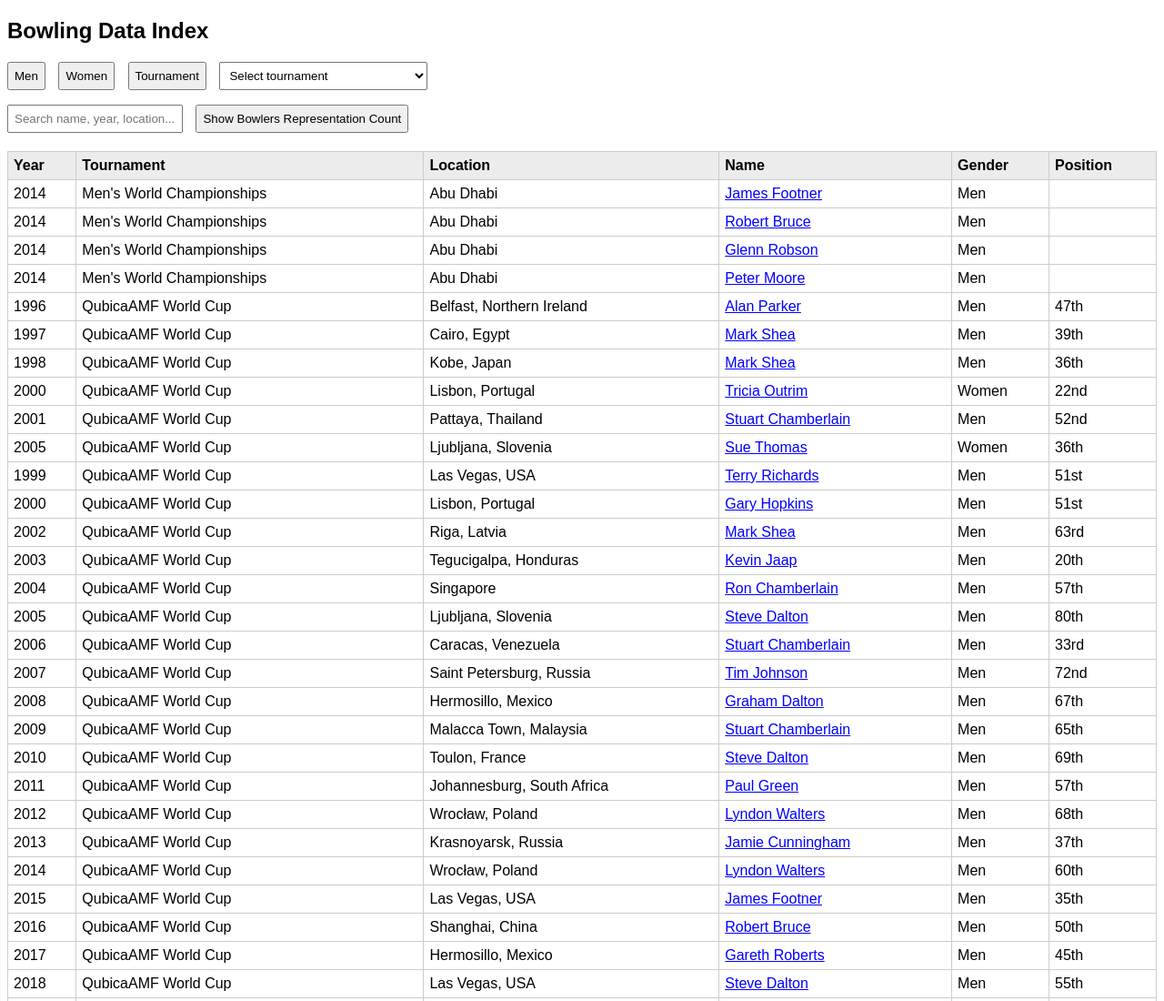
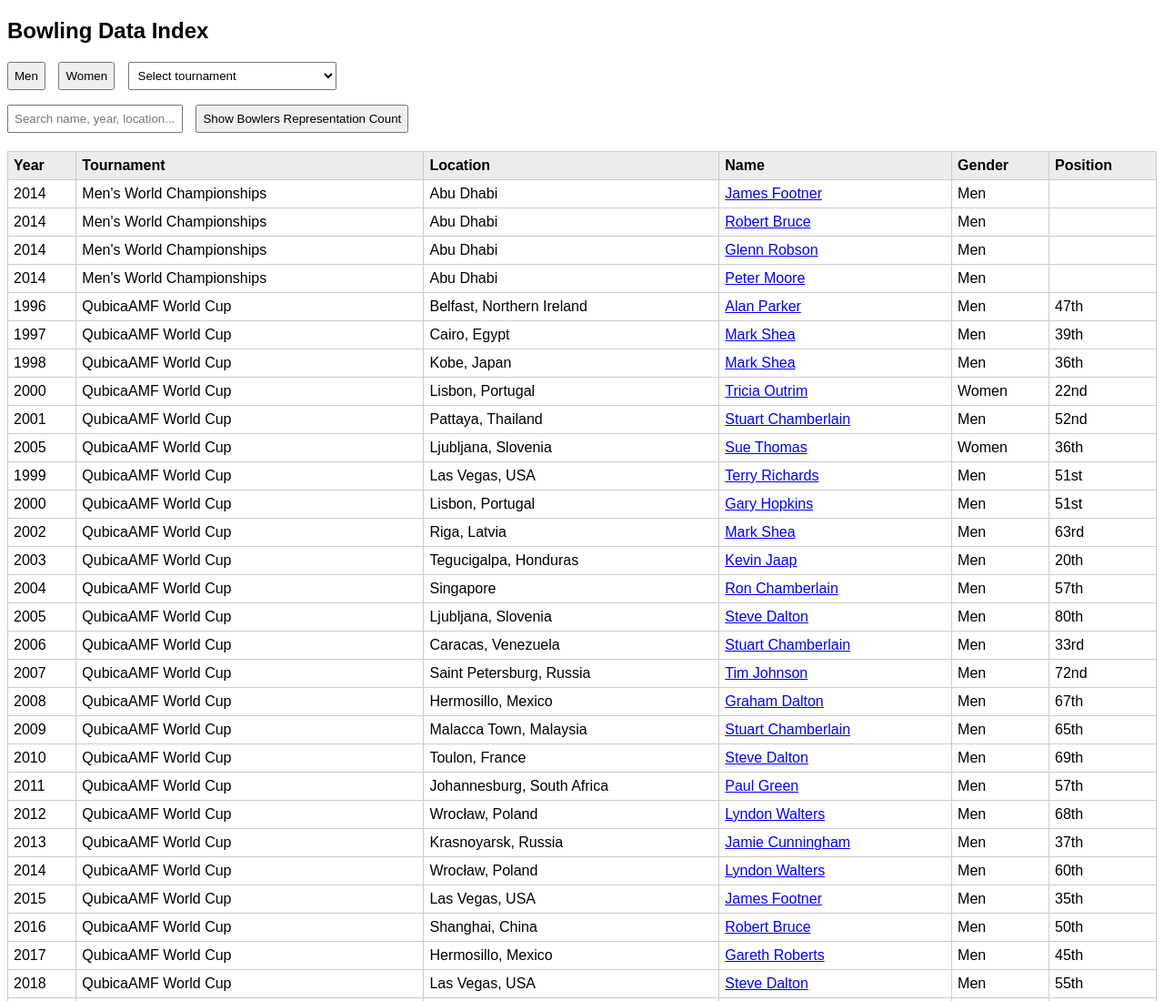
Before and after one commit to LyndonWalters/Welsh-Reps, a plain HTML site: page index.html in a window 1280 px wide. Shown: the top 1100 px of the page at 91% size. Drawn offline with Linux system fonts and the light colour scheme.

Commit message:
Add files via upload

```diff
--- a/index.html
+++ b/index.html
@@ -18,7 +18,6 @@
     <div class="btn-group">
         <button onclick="filterByGender('Men')">Men</button>
         <button onclick="filterByGender('Women')">Women</button>
-        <button onclick="filterByTournament()">Tournament</button>
         <select id="tournamentSelector" onchange="filterTournament()">
             <option value="">Select tournament</option>
             <option value="QubicaAMF World Cup">QubicaAMF World Cup</option>
```
